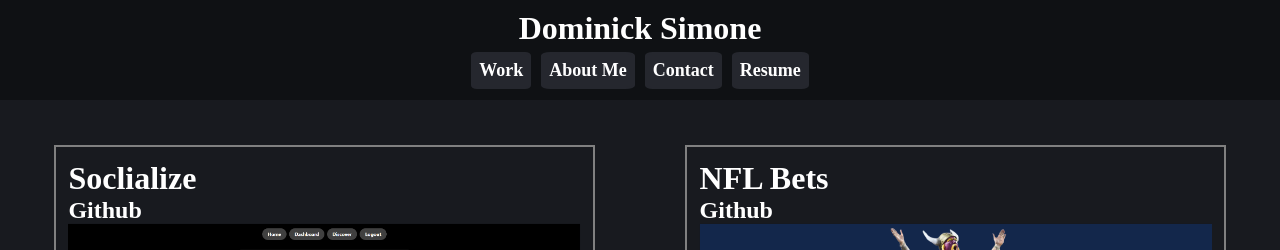
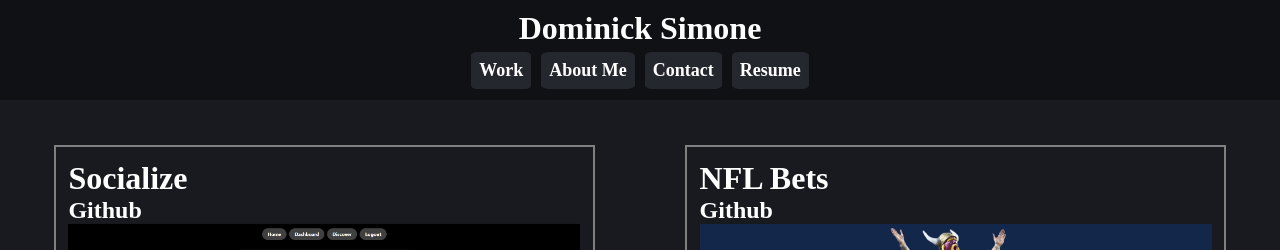
Before and after one commit to Dominick-Simone/React-Portfolio, a React (Create React App) app: page / in a window 1280 px wide. Shown: the top 250 px of the page. Built offline with nearby package versions, Linux system fonts and the light colour scheme.

Commit message:
fixing typo

```diff
--- a/src/components/Projects.js
+++ b/src/components/Projects.js
@@ -7,7 +7,7 @@ const Projects = () => {
     return (
         <div className="project">
             <div className="projectDiv">
-                <h1 className="projectTitle">Soclialize</h1>
+                <h1 className="projectTitle">Socialize</h1>
                 <h2 className="projectTitle"><a href="https://github.com/Dominick-Simone/Socialize" className="linkStyles" target="_blank">Github</a></h2>
                 <a href="https://boiling-caverns-77911.herokuapp.com/" target="_blank">
                     <img className="projectImage" src={socializeIMG} alt="Password Generator" />
```
